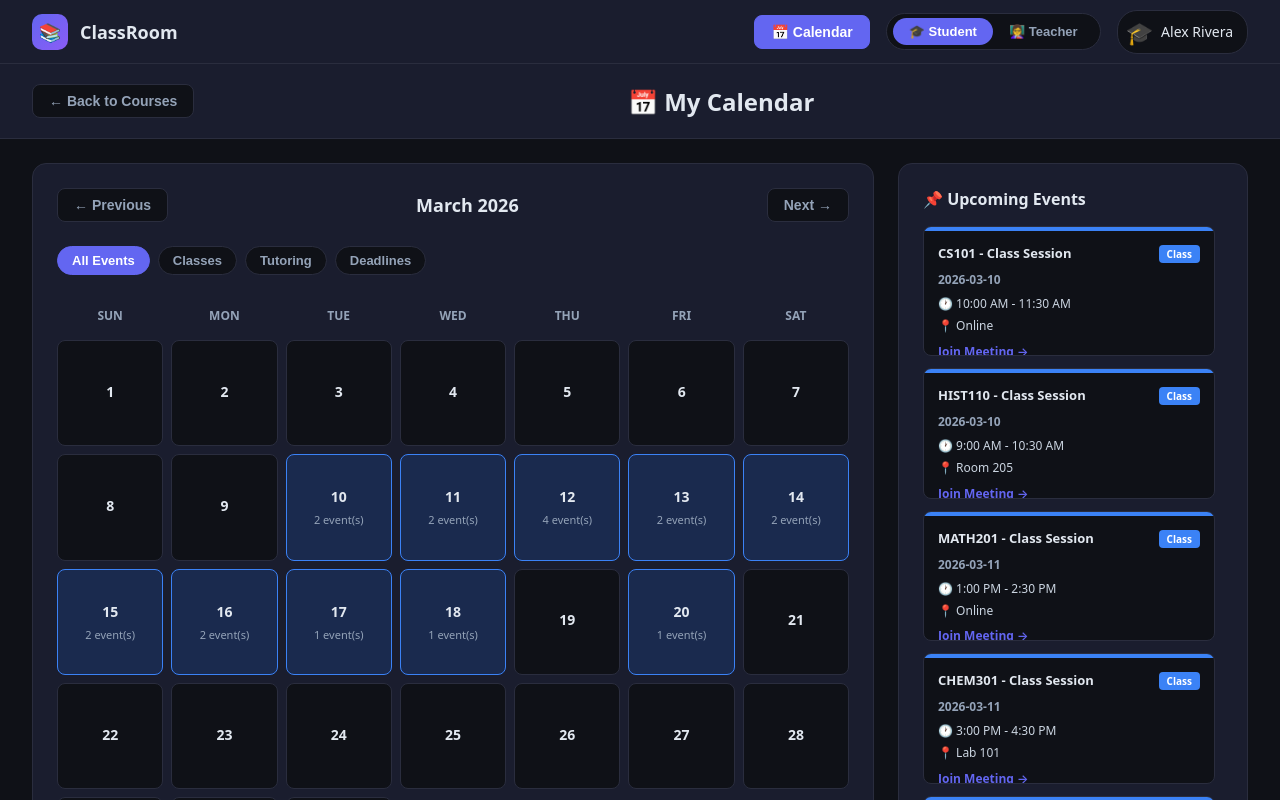
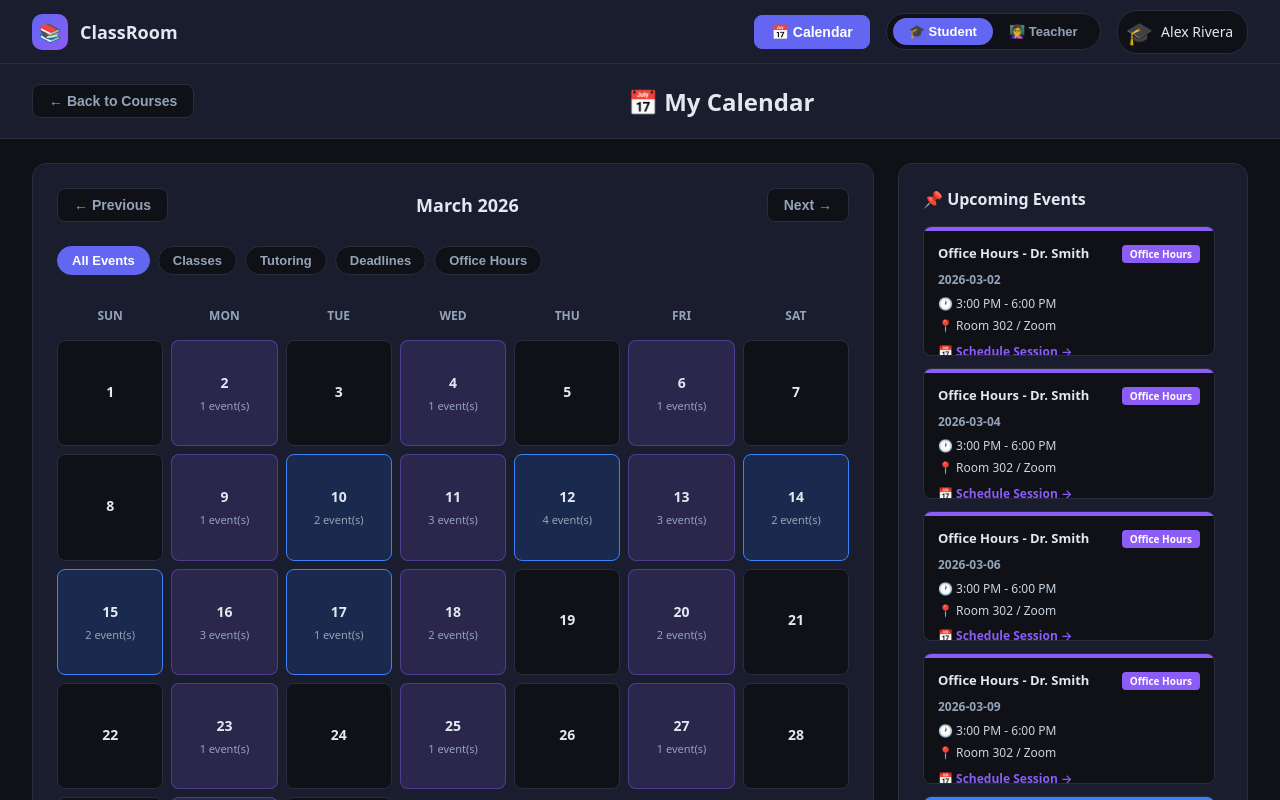
Before and after one commit to madisonparente/SSW-555-Team-6-Project, a React (Create React App) app: page / in a window 1280 px wide. Both pictures are taken after a click on the button "📅 Calendar". Shown: the top 800 px of the page. Built offline with nearby package versions, Linux system fonts and the light colour scheme.

Commit message:
Added Office Hour Scheduling

```diff
--- a/package.json
+++ b/package.json
@@ -9,7 +9,7 @@
     "@testing-library/user-event": "^13.5.0",
     "react": "^19.2.4",
     "react-dom": "^19.2.4",
-    "react-scripts": "5.0.1",
+    "react-scripts": "^5.0.1",
     "web-vitals": "^2.1.4"
   },
   "scripts": {
--- a/src/App.css
+++ b/src/App.css
@@ -917,3 +917,44 @@ body {
   font-size: 13px;
   margin-top: 8px;
 }
+
+/* Office Hour Calendar Highlights */
+.calendar-day.office-hour-day {
+  background-color: rgba(139, 92, 246, 0.15) !important; /* Subtle purple background */
+  border: 1px solid rgba(139, 92, 246, 0.4) !important; /* Light purple border */
+}
+
+.calendar-day.office-hour-day:hover {
+  background-color: rgba(139, 92, 246, 0.25) !important;
+}
+
+/* The Schedule Button in the Modal and Sidebar */
+.schedule-btn {
+  display: block;
+  text-align: center;
+  background-color: #8b5cf6; /* Primary purple */
+  color: #ffffff !important;
+  padding: 10px 16px;
+  border-radius: 8px;
+  text-decoration: none;
+  font-weight: 600;
+  margin-top: 12px;
+  font-size: 13px;
+  transition: all 0.2s ease;
+  border: none;
+}
+
+.schedule-btn:hover {
+  background-color: #7c3aed; /* Darker purple on hover */
+  transform: translateY(-1px);
+  box-shadow: 0 4px 12px rgba(139, 92, 246, 0.3);
+}
+
+/* Adjusting the sidebar meet-link for office hours */
+.event-details .meet-link.schedule-link {
+  color: #a78bfa;
+}
+
+.event-details .meet-link.schedule-link:hover {
+  color: #c4b5fd;
+}
--- a/src/components/CalendarView.jsx
+++ b/src/components/CalendarView.jsx
@@ -81,12 +81,14 @@ const CalendarView = ({ events, onBack }) => {
       const date = new Date(currentDate.getFullYear(), currentDate.getMonth(), day);
       const dateEvents = getEventsForDate(date);
       const hasEvents = dateEvents.length > 0;
+      const hasOfficeHours = dateEvents.some(e => e.type === "office-hours");
       const isSelected = selectedDate && selectedDate.toDateString() === date.toDateString();
+
 
       days.push(
         <div
           key={day}
-          className={`calendar-day ${hasEvents ? "has-events" : ""} ${isSelected ? "selected" : ""}`}
+          className={`calendar-day ${hasEvents ? "has-events" : ""} ${isSelected ? "selected" : ""} ${hasOfficeHours ? "office-hour-day" : ""}`}
           onClick={() => setSelectedDate(date)}
         >
           <div className="day-number">{day}</div>
@@ -106,6 +108,7 @@ const CalendarView = ({ events, onBack }) => {
         return "#10b981";
       case "deadline":
         return "#ef4444";
+      case "office-hours": return "#8b5cf6";
       default:
         return "#6b7280";
     }
@@ -119,6 +122,7 @@ const CalendarView = ({ events, onBack }) => {
         return "Tutoring";
       case "deadline":
         return "Deadline";
+      case "office-hours": return "Office Hours";
       default:
         return type;
     }
@@ -173,6 +177,12 @@ const CalendarView = ({ events, onBack }) => {
             >
               Deadlines
             </button>
+            <button
+              className={`filter-btn ${selectedFilter === "office-hours" ? "active" : ""}`}
+              onClick={() => setSelectedFilter("office-hours")}
+            >
+              Office Hours
+            </button>
           </div>
 
           <div className="calendar-grid">
@@ -198,6 +208,10 @@ const CalendarView = ({ events, onBack }) => {
             <div className="legend-item">
               <div className="legend-color" style={{ backgroundColor: "#ef4444" }}></div>
               <span>Assignment Deadline</span>
+            </div>
+            <div className="legend-item">
+              <div className="legend-color" style={{ backgroundColor: "#8b5cf6" }}></div>
+              <span>Office Hours</span>
             </div>
           </div>
         </div>
@@ -252,6 +266,21 @@ const CalendarView = ({ events, onBack }) => {
                       <div className="event-details">
                         <div>⏰ Due: {event.dueTime}</div>
                         <div>📄 {event.description}</div>
+                      </div>
+                    )}
+                    {event.type === "office-hours" && (
+                      <div className="event-details">
+                        <div>🕐 {event.startTime} - {event.endTime}</div>
+                        <div>📍 {event.location}</div>
+                        <a
+                          href={event.meetLink}
+                          target="_blank"
+                          rel="noopener noreferrer"
+                          className="meet-link"
+                          style={{ color: '#8b5cf6' }}
+                        >
+                          📅 Schedule Session →
+                        </a>
                       </div>
                     )}
                   </div>
@@ -321,6 +350,32 @@ const CalendarView = ({ events, onBack }) => {
                           <div>📄 {event.description}</div>
                         </div>
                       )}
+
+                      {event.type === "office-hours" && (
+                        <div className="event-details">
+                          <div>🕐 <strong>{event.startTime} - {event.endTime}</strong></div>
+                          <div>📍 <strong>{event.location}</strong></div>
+                          <div>👨‍🏫 <strong>Instructor:</strong> {event.instructor}</div>
+                          <div style={{ marginTop: '10px' }}>
+                            <a
+                              href={event.meetLink}
+                              target="_blank"
+                              rel="noopener noreferrer"
+                              className="schedule-btn"
+                              style={{
+                                display: 'block',
+                                textAlign: 'center',
+                                backgroundColor: '#8b5cf6',
+                                color: 'white',
+                                padding: '8px',
+                                borderRadius: '6px',
+                                textDecoration: 'none',
+                                fontWeight: 'bold'
+                              }}
+                            ></a>
+                          </div>
+                        </div>
+                      )}
                     </div>
                   </div>
                 ))
--- a/src/data/events.js
+++ b/src/data/events.js
@@ -1,4 +1,5 @@
 const EVENTS = [
+
   // Class Sessions
   {
     id: 1,
@@ -251,4 +252,33 @@ const EVENTS = [
   },
 ];
 
+//Added Office Hour Scheduling
+const generateDrSmithOfficeHours = (month, year) => {
+  const officeHours = [];
+  const daysInMonth = new Date(year, month + 1, 0).getDate();
+  for (let day = 1; day <= daysInMonth; day++) {
+    const date = new Date(year, month, day);
+    const dayOfWeek = date.getDay();
+    if ([1, 3, 5].includes(dayOfWeek)) {
+      const dateString = `${year}-${String(month + 1).padStart(2, '0')}-${String(day).padStart(2, '0')}`;
+      officeHours.push({
+        id: `dr-smith-oh-${dateString}`,
+        courseName: "Office Hours",
+        courseCode: "OFFICE",
+        type: "office-hours",
+        title: "Office Hours - Dr. Smith",
+        date: dateString,
+        startTime: "3:00 PM",
+        endTime: "6:00 PM",
+        location: "Room 302 / Zoom",
+        instructor: "Dr. Smith",
+        meetLink: "https://calendly.com/dr-smith/office-hours",
+        description: "Schedule a time block for project review or course questions."
+      });
+    }
+  }
+  return officeHours;
+};
+
+EVENTS.push(...generateDrSmithOfficeHours(2, 2026));
 export default EVENTS;
```
Also changed, not shown: 1 other file (tests, documents, lock files or other folders).
